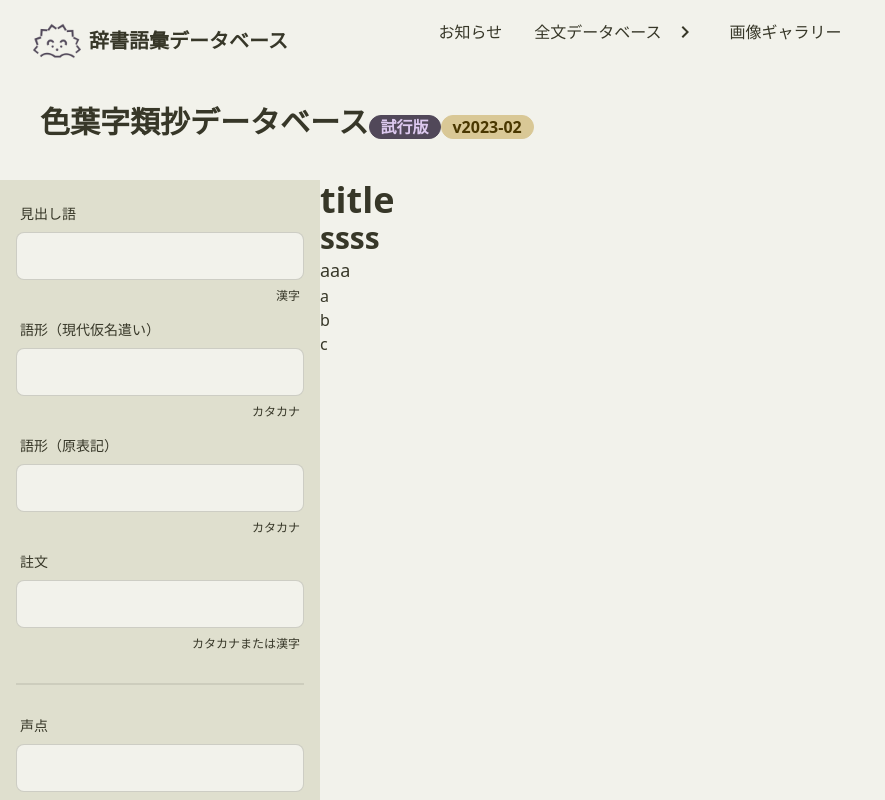
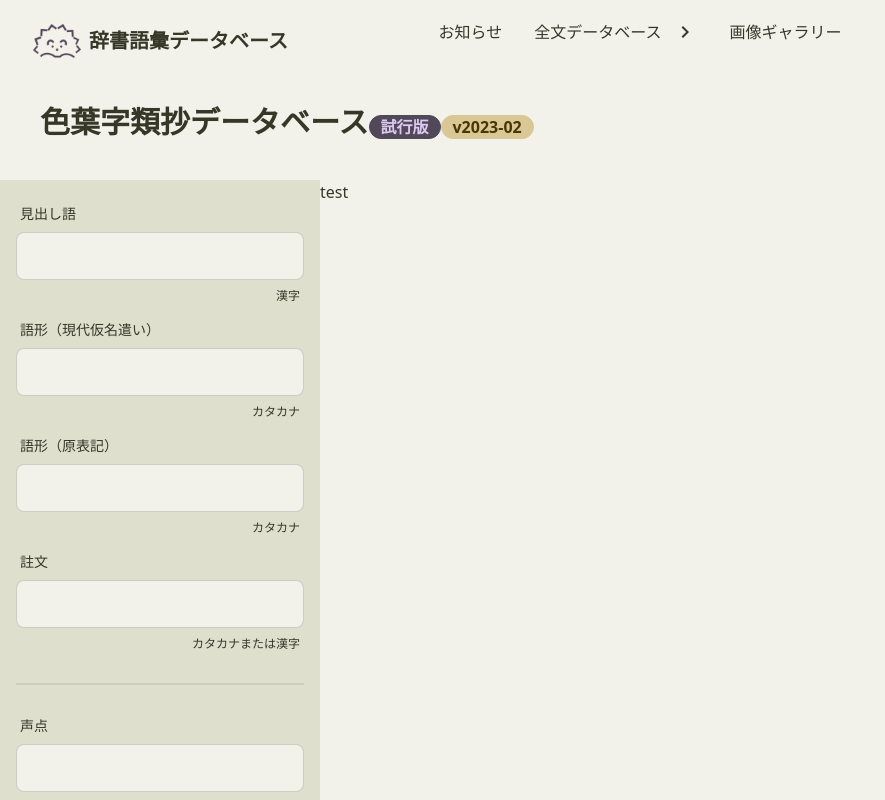
Before and after one commit to toyjack/jisho-goi-db, a Next.js app: page /jiruisho in a window 1280 px wide. Shown: the top 800 px of the page, without its empty margins (0-885 px from the left). Built offline with nearby package versions, Linux system fonts and the light colour scheme.

Commit message:
fixed bug

```diff
--- a/app/jiruisho/page.tsx
+++ b/app/jiruisho/page.tsx
@@ -1,9 +1,10 @@
-import JiruishoManual from '@/markdown/JiruishoManual.mdx'
+// import JiruishoManual from '@/markdown/JiruishoManual.mdx'
 
 
 function JiruishoPage() {
   return (
-    <JiruishoManual />
+    // <JiruishoManual />
+    <div>test</div>
   )
 }
 
```
